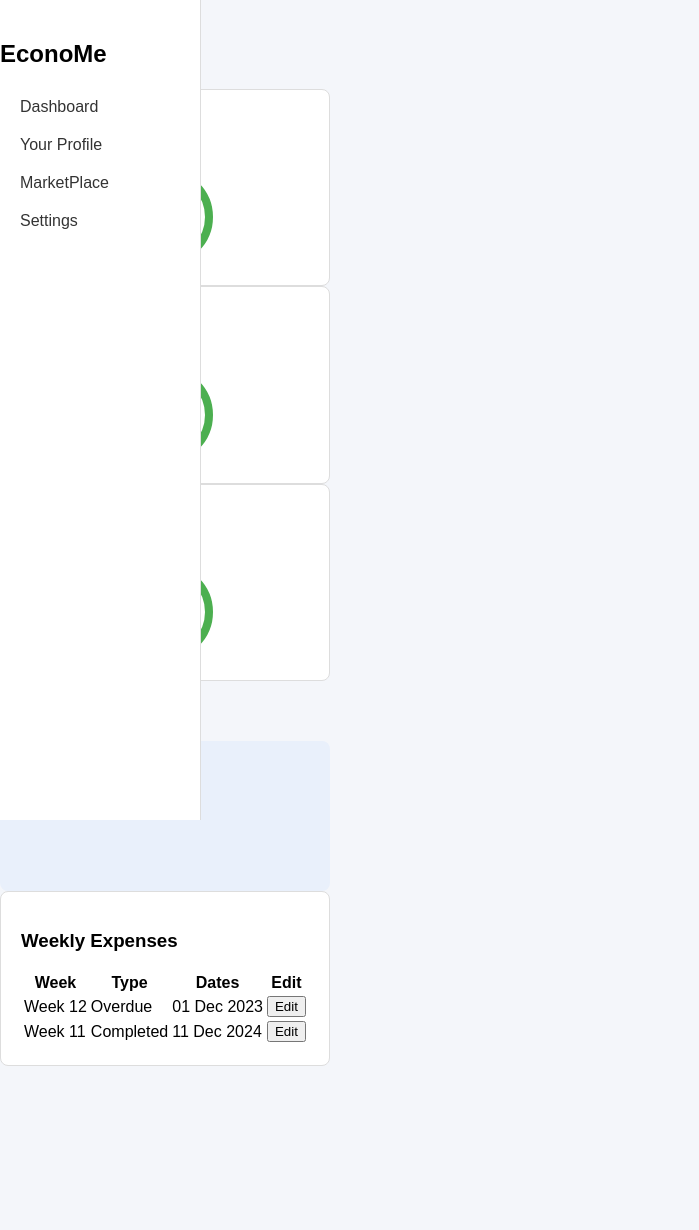
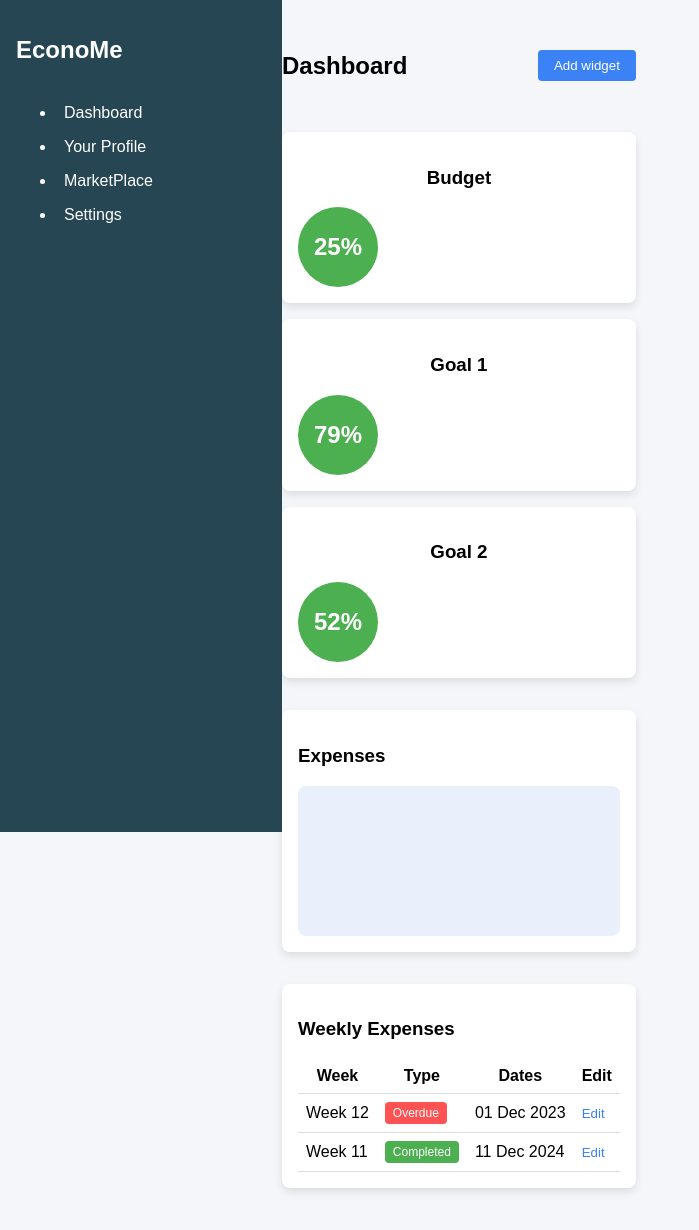
Before and after one commit to nayalafifi/economeReact, a React (Create React App) app: page / in a window 1280 px wide. Shown: the top 1230 px of the page, without its empty margins (0-699 px from the left). Before the commit the page ends 1066 px from the top, so only its background shows below. Built offline with nearby package versions, Linux system fonts and the light colour scheme.

Commit message:
Update dashboard.css

```diff
--- a/src/dashboard.css
+++ b/src/dashboard.css
@@ -5,77 +5,97 @@
   margin: 0;
 }
 
-  .dashboard {
+.dashboard-layout {
   display: flex;
-    flex-direction: column;
-    padding: 20px;
-    max-width: 1200px;
-    margin: 0 auto;
+  min-height: 100vh;
 }
 
-  .dashboard h1 {
-    font-size: 24px;
-    font-weight: 600;
-    margin-bottom: 20px;
+.side-menu {
+  width: 250px;
+  background-color: #264653;
+  color: white;
+  padding: 1rem;
+  position: fixed;
+  height: 100vh;
 }
 
-  /* Top Cards Layout */
-  .top-cards {
+.app-title {
+  font-size: 1.5rem;
+  font-weight: bold;
+  margin-bottom: 2rem;
+}
+
+.nav-link {
+  background: none;
+  border: none;
+  color: white;
+  padding: 0.5rem;
+  text-align: left;
+  width: 100%;
+  cursor: pointer;
+  font-size: 1rem;
+}
+
+.nav-link:hover {
+  background-color: #2a9d8f;
+}
+
+.dashboard-main {
+  margin-left: 250px;
+  padding: 2rem;
+  flex: 1;
+}
+
+.dashboard-header {
   display: flex;
-    gap: 20px;
-    margin-bottom: 20px;
+  justify-content: space-between;
+  align-items: center;
+  margin-bottom: 2rem;
+}
+
+.add-widget-button {
+  padding: 0.5rem 1rem;
+  background-color: #3b82f6;
+  color: white;
+  border: none;
+  border-radius: 0.25rem;
+  cursor: pointer;
+}
+
+.progress-cards {
+  display: grid;
+  grid-template-columns: repeat(auto-fit, minmax(250px, 1fr));
+  gap: 1rem;
+  margin-bottom: 2rem;
 }
 
 .card {
-    flex: 1;
-    padding: 20px;
-    background-color: #fff;
-    border: 1px solid #ddd;
+  background-color: #ffffff;
+  padding: 1rem;
   border-radius: 8px;
-    display: flex;
-    flex-direction: column;
-    align-items: center;
-    justify-content: center;
-  }
-
-  .card h2 {
-    font-size: 18px;
-    font-weight: 500;
-    margin: 0 0 10px;
+  box-shadow: 0 4px 8px rgba(0, 0, 0, 0.1);
+  text-align: center;
 }
 
 .circle {
   width: 80px;
   height: 80px;
   border-radius: 50%;
-    border: 8px solid #4caf50;
+  background-color: #4caf50;
+  color: white;
   display: flex;
   align-items: center;
   justify-content: center;
-    font-size: 20px;
-    font-weight: 600;
-    color: #333;
+  font-size: 1.5rem;
+  font-weight: bold;
 }
 
-  /* Expenses and Weekly Expenses Layout */
-  .bottom-section {
-    display: flex;
-    gap: 20px;
-    margin-bottom: 20px;
-  }
-
-  .expenses {
-    flex: 2;
-    padding: 20px;
-    background-color: #fff;
-    border: 1px solid #ddd;
+.expenses-chart, .weekly-expenses {
+  background-color: #ffffff;
+  padding: 1rem;
   border-radius: 8px;
-  }
-
-  .expenses h2 {
-    font-size: 18px;
-    font-weight: 500;
-    margin-bottom: 10px;
+  box-shadow: 0 4px 8px rgba(0, 0, 0, 0.1);
+  margin-bottom: 2rem;
 }
 
 .line-chart {
@@ -84,81 +104,37 @@
   border-radius: 8px;
 }
 
-  .weekly-expenses {
-    flex: 1;
-    padding: 20px;
-    background-color: #fff;
-    border: 1px solid #ddd;
-    border-radius: 8px;
+.weekly-expenses table {
+  width: 100%;
+  border-collapse: collapse;
 }
 
-  .weekly-expenses h2 {
-    font-size: 18px;
-    font-weight: 500;
-    margin-bottom: 10px;
+.weekly-expenses th, .weekly-expenses td {
+  padding: 0.5rem;
+  border-bottom: 1px solid #ddd;
 }
 
-  .weekly-expenses p {
-    font-size: 14px;
-    padding: 8px;
+.status {
+  display: inline-block;
+  padding: 0.25rem 0.5rem;
   border-radius: 4px;
-    margin: 5px 0;
-    color: #fff;
-    display: inline-block;
+  font-size: 0.75rem;
 }
 
-  .weekly-expenses p:nth-child(1) {
-    background-color: #ff5252; /* Overdue - red */
+.status.overdue {
+  background-color: #ff5252;
+  color: white;
 }
 
-  .weekly-expenses p:nth-child(2) {
-    background-color: #4caf50; /* Completed - green */
+.status.completed {
+  background-color: #4caf50;
+  color: white;
 }
 
-  /* Side Menu */
-  .side-menu {
-    width: 200px;
-    background-color: #fff;
-    border-right: 1px solid #ddd;
-    height: 100vh;
-    position: fixed;
-    padding-top: 20px;
+.edit-button {
+  background: none;
+  border: none;
+  color: #3b82f6;
+  cursor: pointer;
+  padding: 0;
 }
-
-  .side-menu h3 {
-    font-size: 18px;
-    margin: 10px 0 20px;
-  }
-
-  .side-menu ul {
-    list-style-type: none;
-    padding: 0;
-    margin: 0;
-  }
-
-  .side-menu ul li {
-    padding: 10px 20px;
-    font-size: 16px;
-    color: #333;
-    cursor: pointer;
-  }
-
-  .side-menu ul li:hover {
-    background-color: #f0f0f0;
-  }
-
-  .logout {
-    color: #e53935;
-    padding: 10px 20px;
-    cursor: pointer;
-    position: absolute;
-    bottom: 20px;
-    left: 0;
-  }
-
-  /* Utility */
-  .flex-center {
-    display: flex;
-    align-items: center;
-    justify-content: center;
-  }
```
Lines whose indentation alone changed are shown as unchanged.
